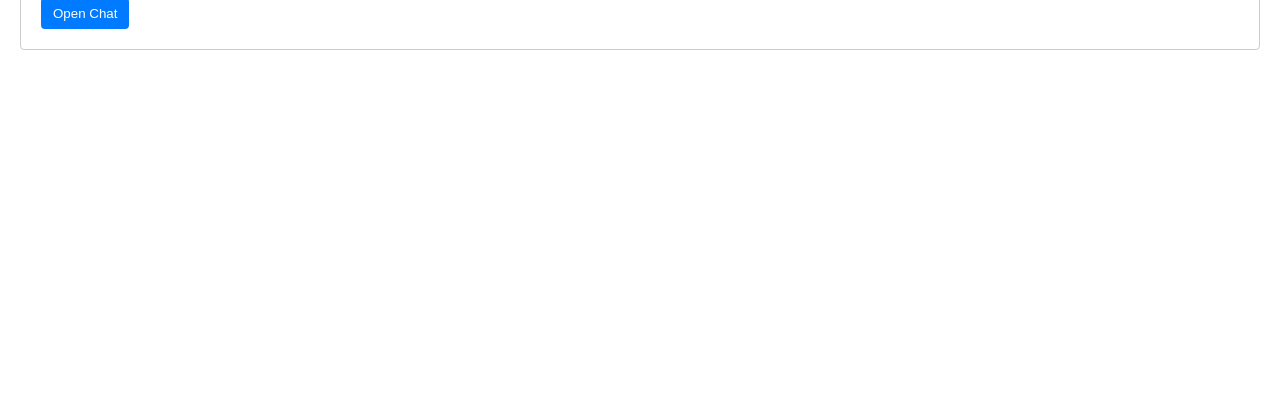
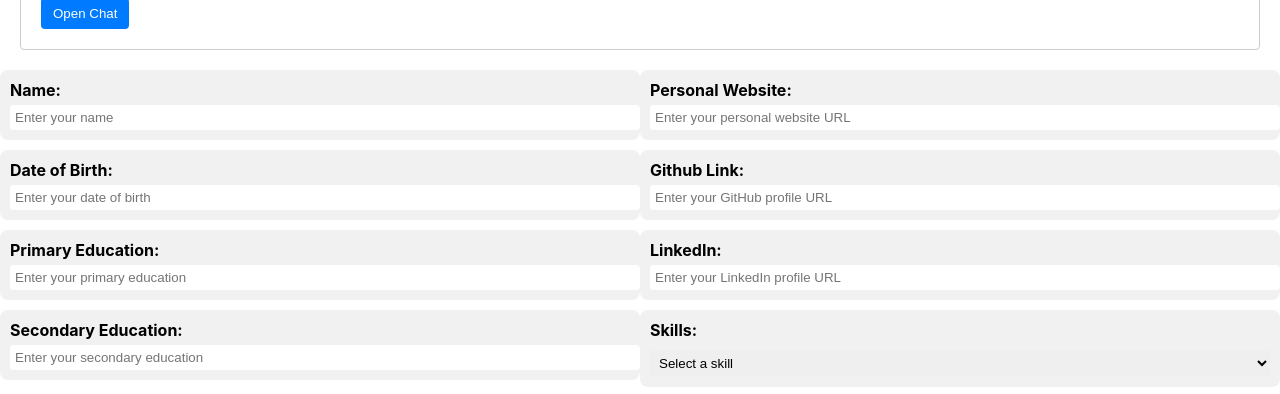
Before and after one commit to AashishJoshua05/AspireLabs, a React (Create React App) app: page / in a window 1280 px wide. Shown: the part 801-1195 px from the top of the page. Before the commit the page ends 871 px from the top, so only its background shows below. Built offline with nearby package versions, Linux system fonts and the light colour scheme.

Commit message:
Added profile page

```diff
--- a/src/App.jsx
+++ b/src/App.jsx
@@ -1,10 +1,12 @@
 import React from 'react';
+import Profile from './pages/Profile';
 import Home from './pages/Home';
 
 function App() {
   return(
     <div>
       <Home />
+      <Profile />
     </div>
   );
 }
--- /dev/null
+++ b/src/components/profileTags.jsx
@@ -0,0 +1,53 @@
+import React from 'react';
+import '../styles/profileTags.css'; // Import the CSS file for styling
+
+function ProfileTags() {
+  return (
+    <div className="profile-tags">
+      <div className="column">
+        <div className="rounded-rectangle">
+          <label>Name:</label>
+          <input type="text" placeholder="Enter your name" />
+        </div>
+        <div className="rounded-rectangle">
+          <label>Date of Birth:</label>
+          <input type="text" placeholder="Enter your date of birth" />
+        </div>
+        <div className="rounded-rectangle">
+          <label>Primary Education:</label>
+          <input type="text" placeholder="Enter your primary education" />
+        </div>
+        <div className="rounded-rectangle">
+          <label>Secondary Education:</label>
+          <input type="text" placeholder="Enter your secondary education" />
+        </div>
+      </div>
+      <div className="column">
+        <div className="rounded-rectangle">
+          <label>Personal Website:</label>
+          <input type="text" placeholder="Enter your personal website URL" />
+        </div>
+        <div className="rounded-rectangle">
+          <label>Github Link:</label>
+          <input type="text" placeholder="Enter your GitHub profile URL" />
+        </div>
+        <div className="rounded-rectangle">
+          <label>LinkedIn:</label>
+          <input type="text" placeholder="Enter your LinkedIn profile URL" />
+        </div>
+        <div className="rounded-rectangle">
+          <label>Skills:</label>
+          <select>
+            <option value="">Select a skill</option>
+            <option value="HTML">HTML</option>
+            <option value="CSS">CSS</option>
+            <option value="JavaScript">JavaScript</option>
+            {/* Add more skills as needed */}
+          </select>
+        </div>
+      </div>
+    </div>
+  );
+}
+
+export default ProfileTags;
--- /dev/null
+++ b/src/pages/Profile.jsx
@@ -0,0 +1,13 @@
+import React from 'react';
+import ProfileTags from '../components/profileTags.jsx';
+
+function Profile() {
+    return(
+        <div>
+            <ProfileTags />
+        </div>
+    )
+}
+
+
+export default Profile;
--- /dev/null
+++ b/src/styles/profileTags.css
@@ -0,0 +1,34 @@
+.profile-tags {
+    display: flex;
+    justify-content: space-between;
+  }
+
+  .column {
+    width: 50%;
+  }
+
+  .rounded-rectangle {
+    background-color: #f1f1f1;
+    border-radius: 8px;
+    padding: 10px;
+    margin-bottom: 10px;
+  }
+
+  label {
+    font-weight: bold;
+    display: block;
+    margin-bottom: 5px;
+  }
+
+  input,
+  select {
+    width: 100%;
+    padding: 5px;
+    border: none;
+    border-radius: 4px;
+    outline: none;
+  }
+
+  select {
+    margin-top: 5px;
+  }
```
